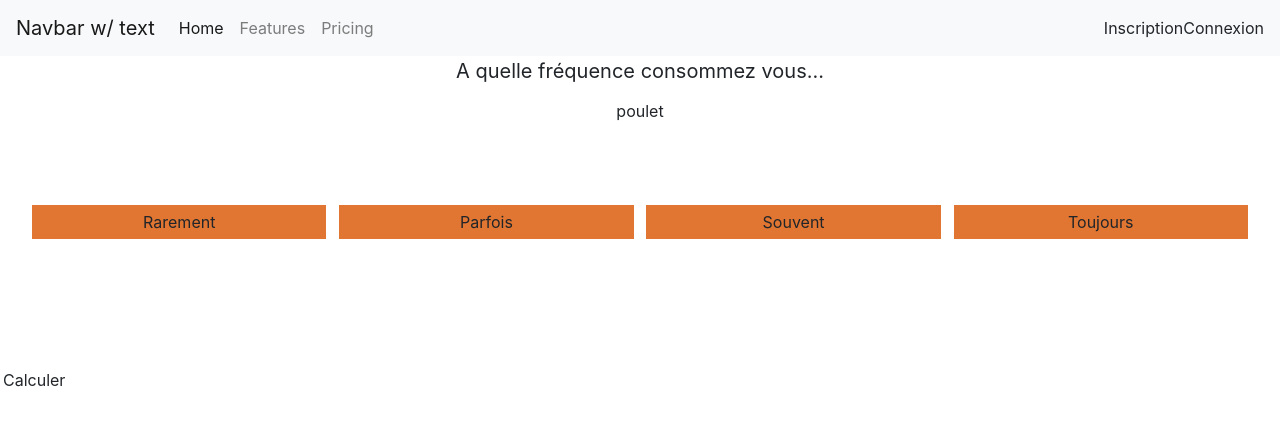
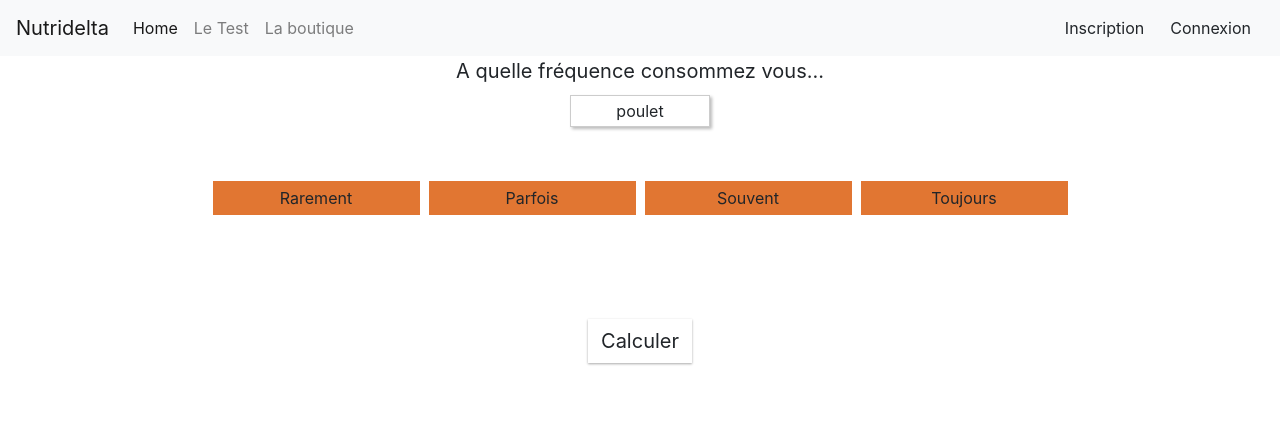
Before and after one commit to aicha30/NutrideltaV3, a Django app: page /mytest in a window 1280 px wide. Shown: the top 426 px of the page. Run offline with Django 3.2, Linux system fonts and the light colour scheme; some libraries are stand-ins or nearby versions.

Commit message:
ddd
ddddd

```diff
--- a/nutridelta/static/nutridelta/css/nutridelta_style.css
+++ b/nutridelta/static/nutridelta/css/nutridelta_style.css
@@ -15,12 +15,22 @@
 
 
 
+/*header*/
+.main_content1{max-width:900px;margin:auto;}
+/*header*/
+
+
+
+
+
+
+
 /*page MyTest.html*/
 
 .container_new_aliment{margin-bottom:6%;}
 #new_aliment{width:23%;margin:auto;text-align:center;min-height:29px;}
 .container_categorie{width:100%;margin-bottom:6%;}
-.categorie{width:23%;margin-left:0.5%;margin-right:0.5%;min-height:50px;text-align:center;}
+.categorie{width:23%;margin-left:0.5%;margin-right:0.5%;min-height:50px;text-align:center;cursor:pointer;}
 .categorie_title{padding:5px;background-color:#E17632;}
 
 @media screen and (max-width:900px){
@@ -29,7 +39,9 @@
 }
 
 .content_categorie{width:100%;flex-flow: wrap;font-size:16px;
-	justify-content: center;overflow:auto;padding-top:15px;padding-bottom:15px;min-height:50px;.aliment{max-width:140px;margin:auto;box-shadow:2px 2px 3px #BBBBBB;border:1px solid #CCCCCC;:3px 5px 3px 5px;cursor:pointer;padding:3px 6px 3px 6px;background-color:#FFFFFF;}
+	justify-content: center;overflow:auto;padding-top:15px;padding-bottom:15px;min-height:50px;
+}
+.aliment{max-width:140px;margin:auto;box-shadow:2px 2px 3px #BBBBBB;border:1px solid #CCCCCC;:3px 5px 3px 5px;cursor:pointer;padding:3px 6px 3px 6px;background-color:#FFFFFF;}
 
 
 
--- a/nutridelta/templates/header.html
+++ b/nutridelta/templates/header.html
@@ -6,7 +6,7 @@
 <head>
     <meta charset="utf-8">
     <meta name="viewport" content="width=device-width, initial-scale=1.0">
-    <title>header_blue</title>
+    <title>Nutridelta V3</title>
 
 
 <link rel="stylesheet" href="https://fonts.googleapis.com/css?family=Source+Sans+Pro:300,400,700">
@@ -30,7 +30,7 @@
 <body>
 
 <nav class="navbar navbar-expand-lg navbar-light bg-light">
-  <a class="navbar-brand" href="#">Navbar w/ text</a>
+  <a class="navbar-brand" href="#">Nutridelta</a>
   <button class="navbar-toggler" type="button" data-toggle="collapse" data-target="#navbarText" aria-controls="navbarText" aria-expanded="false" aria-label="Toggle navigation">
     <span class="navbar-toggler-icon"></span>
   </button>
@@ -40,17 +40,23 @@
         <a class="nav-link" href="#">Home <span class="sr-only">(current)</span></a>
       </li>
       <li class="nav-item">
-        <a class="nav-link" href="#">Features</a>
+        <a class="nav-link" href="#">Le Test</a>
       </li>
       <li class="nav-item">
-        <a class="nav-link" href="#">Pricing</a>
+        <a class="nav-link" href="#">La boutique</a>
       </li>
     </ul>
+        {% if user.is_authenticated %}
+            <a class="btn btn-light" href="logout">Deconnexion</a>
 
-      <div>Inscription</div>
-      <div class="">Connexion</div>
+        {% else %}
+             <a class="btn btn-light" href="register">Inscription</a>
+            <a class="btn btn-light"" href="login">Connexion</a>
+        {% endif %}
+
     </span>
   </div>
+
 </nav>
 
 
@@ -61,11 +67,8 @@
             {% endblock %}
 
 
-
-
-
 <script src="https://maxcdn.bootstrapcdn.com/bootstrap/4.1.3/js/bootstrap.min.js"></script>
- <script src="{% static 'nutridelta/js/jquery-2.1.3.js' %}"></script>
+<script src="{% static 'nutridelta/js/jquery-2.1.3.js' %}"></script>
 <script src="{% static 'nutridelta/js/jquery-ui.js' %}"></script>
 
 
--- a/nutridelta/templates/nutridelta/MyTest.html
+++ b/nutridelta/templates/nutridelta/MyTest.html
@@ -4,7 +4,7 @@
 
 
 {{ Aliment.aliment_name}}
-  <div class="main_content content_test">
+  <div class="main_content1">
     <div style="width:100%;text-align:center;font-size:20px;">A quelle fréquence consommez vous...</div>
 <div class="container_new_aliment"style="width:100%;-top:50px;margin-top:1%;">
       <div  id="new_aliment">
--- a/nutridelta/views.py
+++ b/nutridelta/views.py
@@ -84,5 +84,6 @@
 
 
 def deco(request):
+    next = request.POST.get('next', '/')
     logout(request)
-    return redirect(reverse('nutridelta:login'))
+    return HttpResponseRedirect(next)
```
Also changed, not shown: 1 other file.
